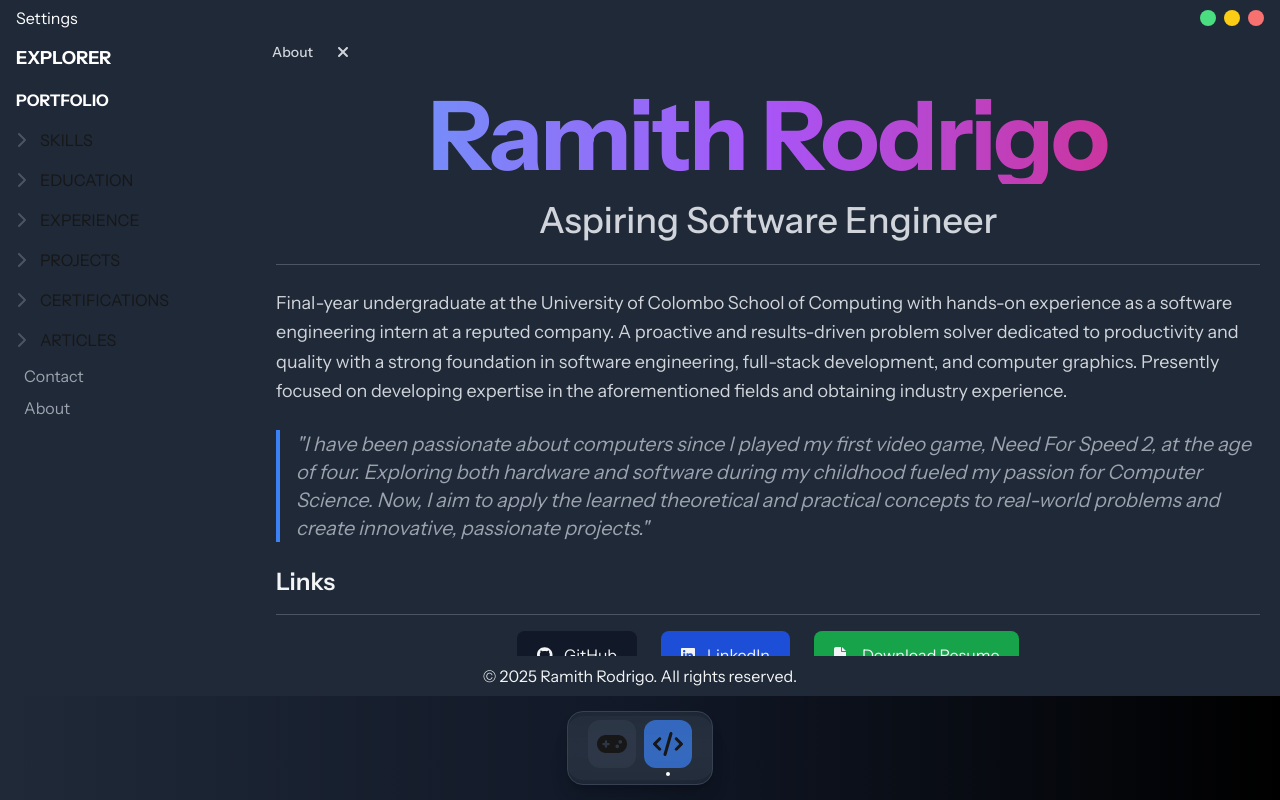
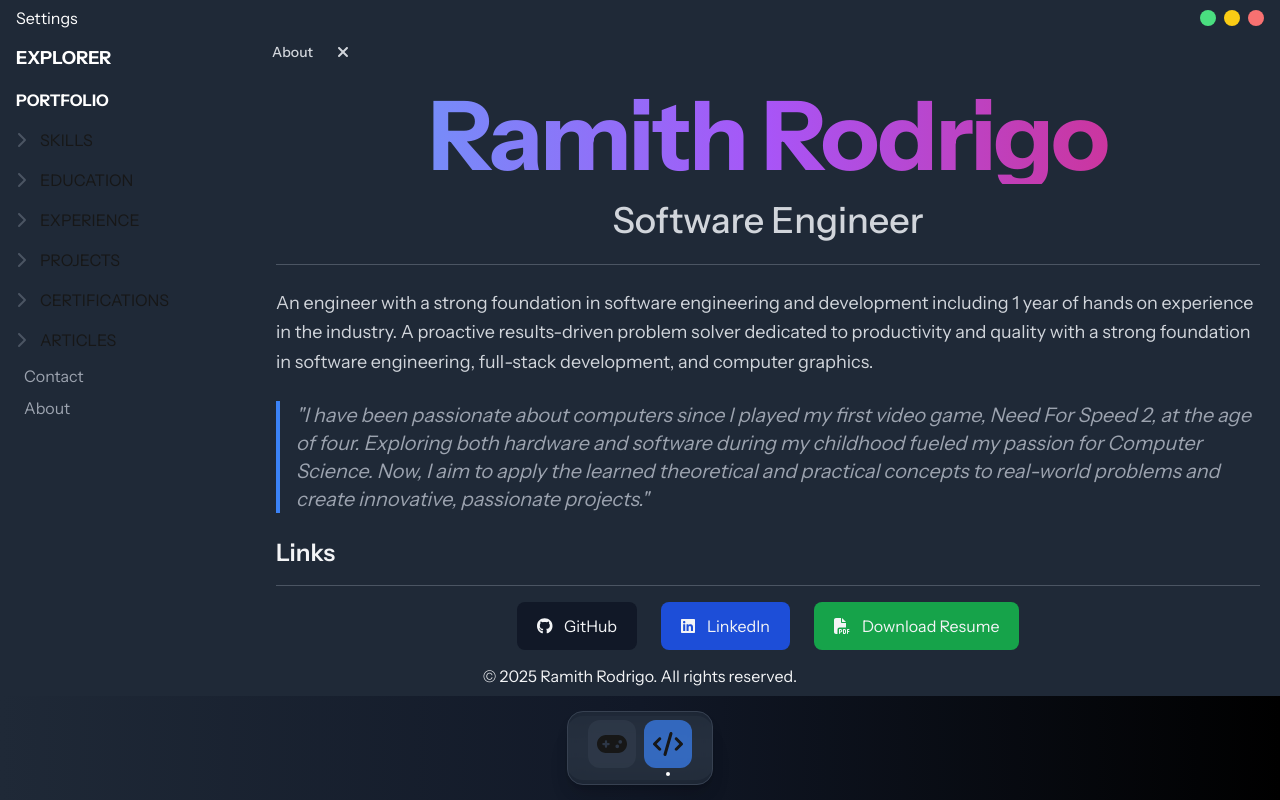
Before and after one commit to Ramith-D-Rodrigo/Portfolio, a Next.js app in the folder static-version/: page /ide in a window 1280 px wide. Built offline with nearby package versions, Linux system fonts and the light colour scheme.

Commit message:
Update about

```diff
--- a/static-version/src/app/ide/page.tsx
+++ b/static-version/src/app/ide/page.tsx
@@ -13,7 +13,7 @@ const IDEPage = () => {
           Ramith Rodrigo
         </h1>
         <h2 className="text-4xl text-gray-300 font-medium mb-6">
-                    Aspiring Software Engineer
+          Software Engineer
         </h2>
       </div>
 
@@ -21,19 +21,20 @@ const IDEPage = () => {
 
       {/* Introduction */}
       <p className="text-lg leading-relaxed text-gray-300 mb-6">
-                Final-year undergraduate at the University of Colombo School of Computing
-                with hands-on experience as a software engineering intern at a reputed company.
-                A proactive and results-driven problem solver dedicated to productivity and
+        An engineer with a strong foundation in software engineering and
+        development including 1 year of hands on experience in the industry. A
+        proactive results-driven problem solver dedicated to productivity and
         quality with a strong foundation in software engineering, full-stack
-                development, and computer graphics. Presently focused on developing expertise
-                in the aforementioned fields and obtaining industry experience.
+        development, and computer graphics.
       </p>
 
       <blockquote className="text-xl italic text-gray-400 border-l-4 border-blue-500 pl-4 mb-6">
-                &quot;I have been passionate about computers since I played my first video game,
-                Need For Speed 2, at the age of four. Exploring both hardware and software during
-                my childhood fueled my passion for Computer Science. Now, I aim to apply the learned theoretical
-                and practical concepts to real-world problems and create innovative, passionate projects.&quot;
+        &quot;I have been passionate about computers since I played my first
+        video game, Need For Speed 2, at the age of four. Exploring both
+        hardware and software during my childhood fueled my passion for Computer
+        Science. Now, I aim to apply the learned theoretical and practical
+        concepts to real-world problems and create innovative, passionate
+        projects.&quot;
       </blockquote>
 
       {/* Links Section */}
@@ -81,6 +82,6 @@ const IDEPage = () => {
       </ul>
     </div>
   );
-}
+};
 
 export default IDEPage;
```
Lines whose indentation alone changed are shown as unchanged.
